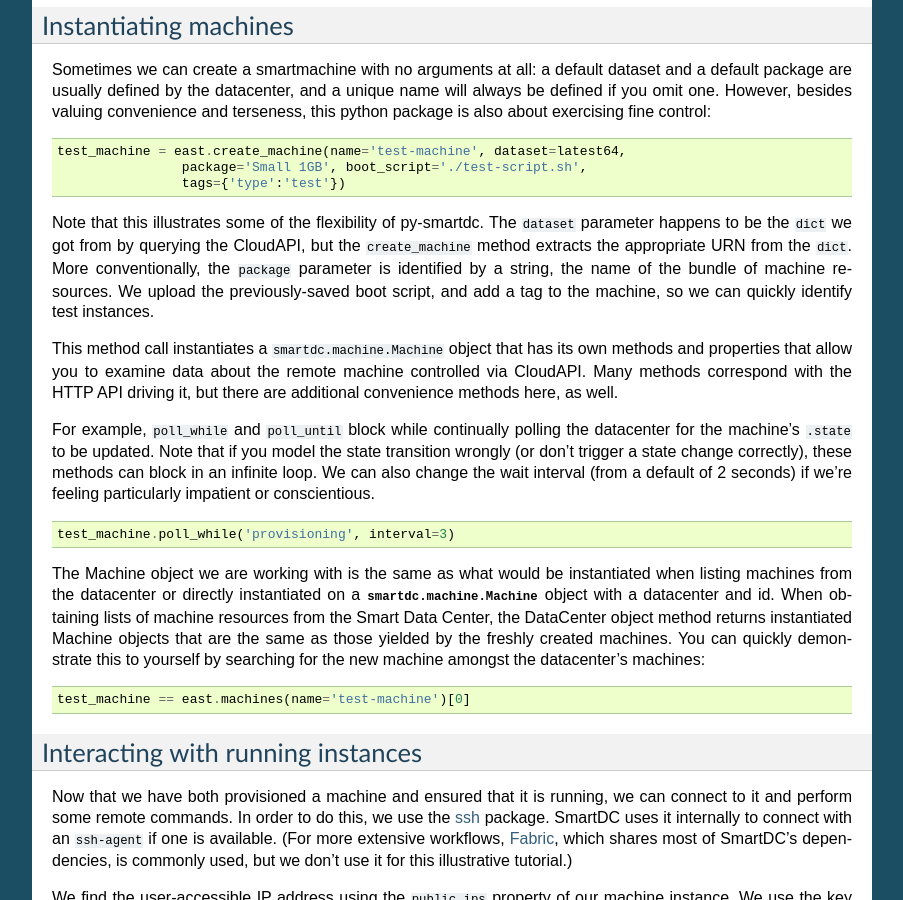
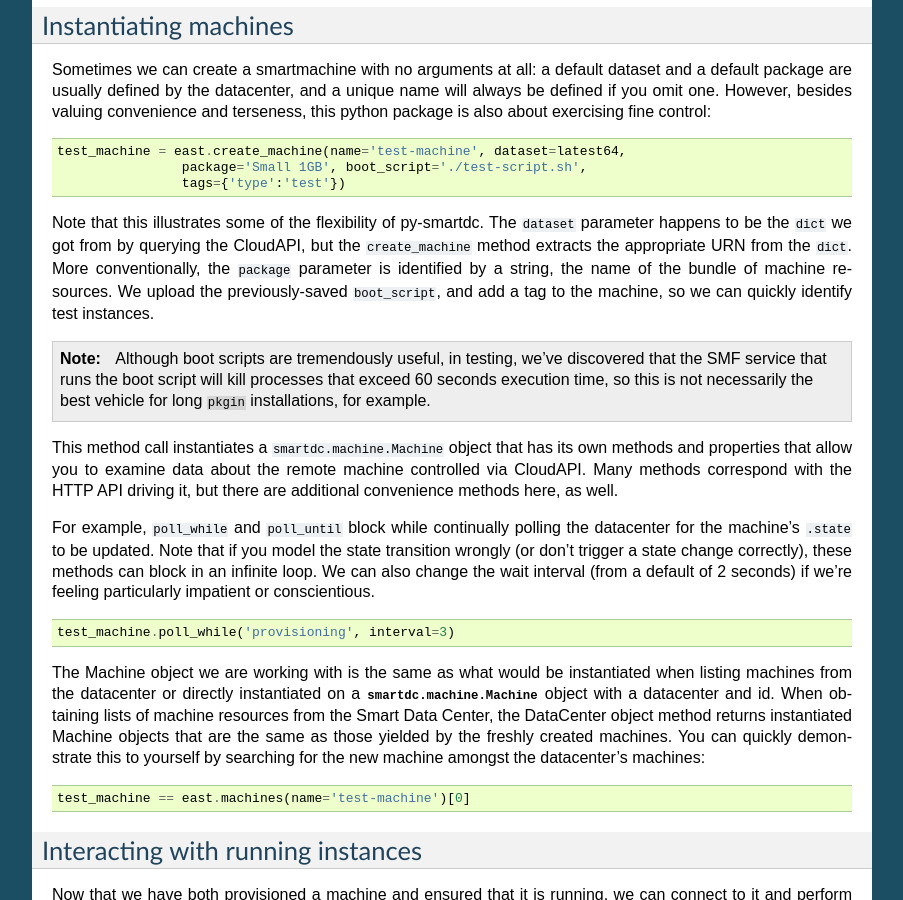
Before and after one commit to atl/py-smartdc, a Sphinx documentation site: the page built from docs/tutorial.rst, in a window 1280 px wide and 900 px high, scrolled down 1270 px. Shown: the whole window, without its empty margins (198-1101 px from the left). Built offline with Sphinx 7.4.7, drawn with Linux system fonts in a browser that asks for light colours; the version number could not be read and is left out.

Commit message:
notes about long-running boot scripts

```diff
--- a/docs/tutorial.rst
+++ b/docs/tutorial.rst
@@ -91,8 +91,13 @@ Note that this illustrates some of the flexibility of py-smartdc. The
 CloudAPI, but the ``create_machine`` method extracts the appropriate URN from
 the ``dict``. More conventionally, the ``package`` parameter is identified by
 a string, the name of the bundle of machine resources. We upload the
-previously-saved boot script, and add a tag to the machine, so we can quickly
+previously-saved ``boot_script``, and add a tag to the machine, so we can quickly
 identify test instances.
+
+.. Note:: Although boot scripts are tremendously useful, in testing, we've
+   discovered that the SMF service that runs the boot script will kill processes
+   that exceed 60 seconds execution time, so this is not necessarily
+   the best vehicle for long ``pkgin`` installations, for example.
 
 This method call instantiates a ``smartdc.machine.Machine`` object that has
 its own methods and properties that allow you to examine data about the remote
```
Also changed, not shown: 2 other files.
